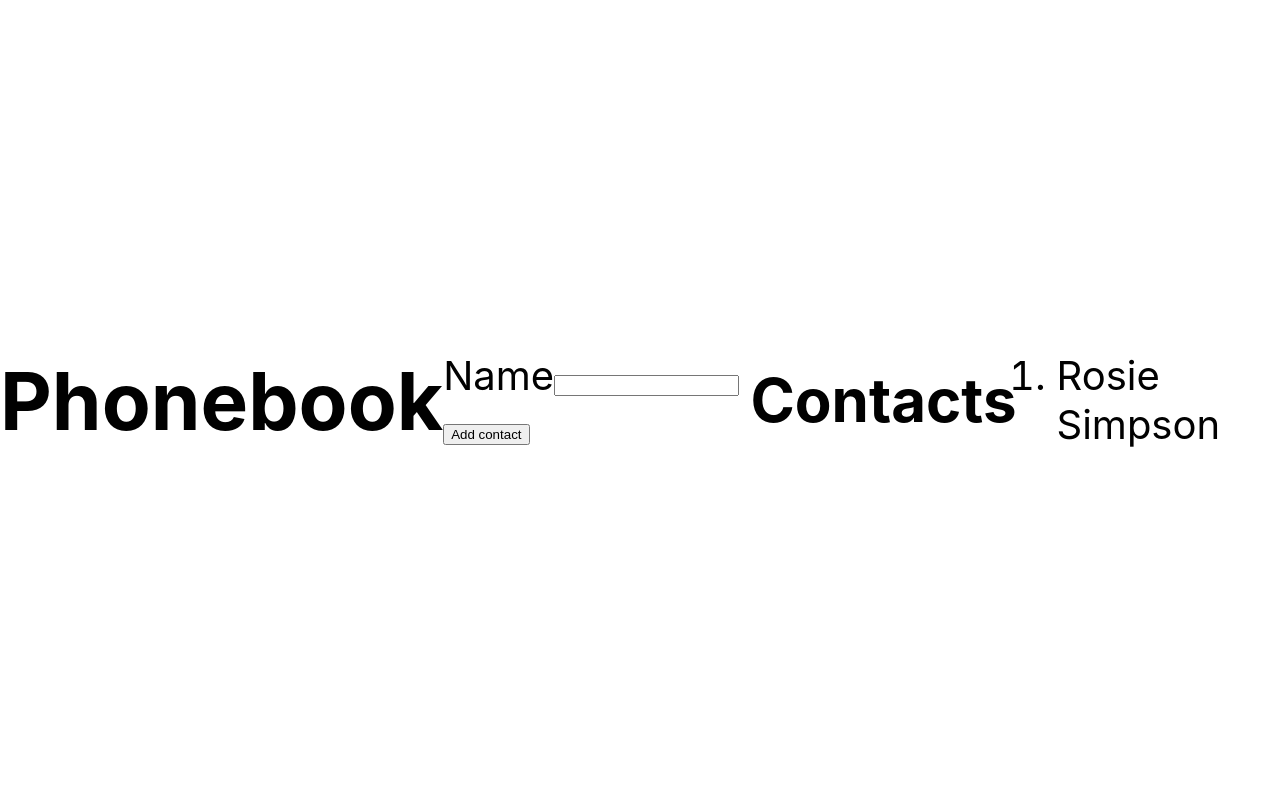
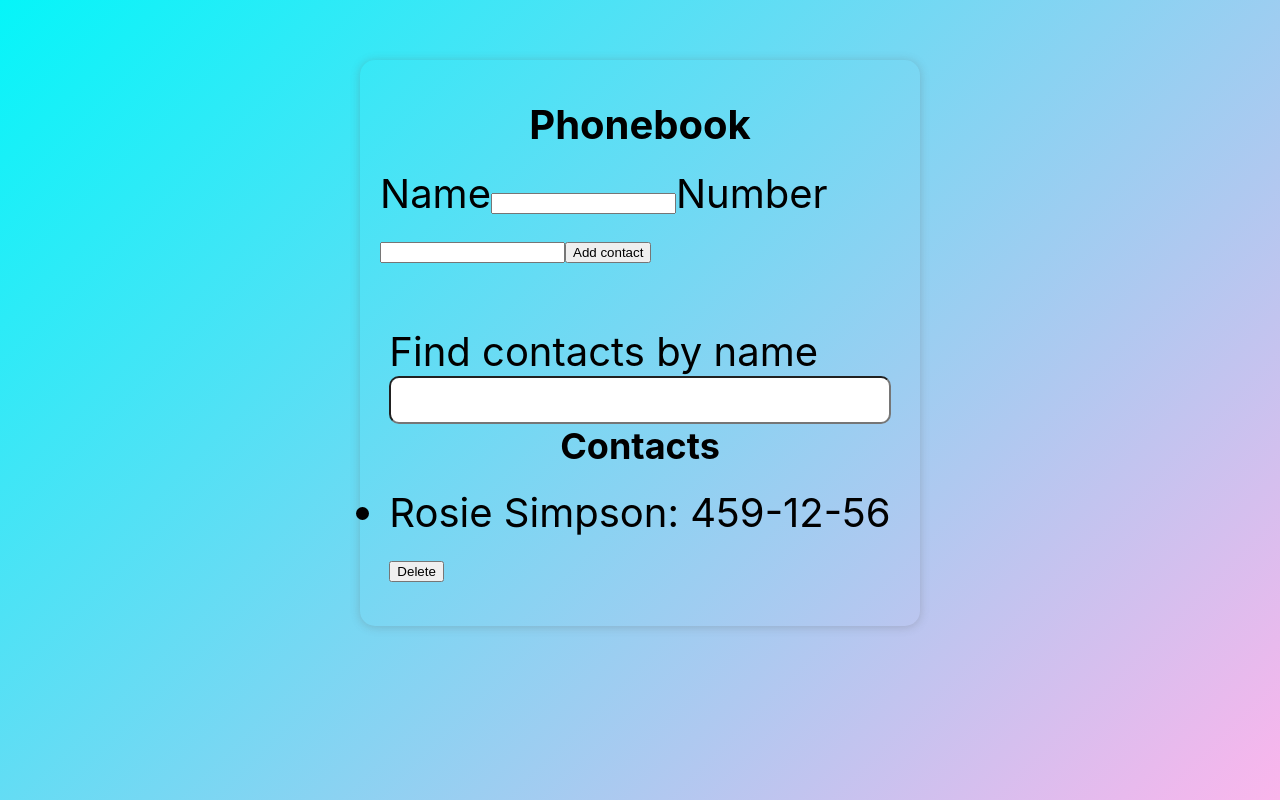
Before and after one commit to Anna4voit/goit-react-hw-02-phonebook, a React (Create React App) app: page / in a window 1280 px wide. Built offline with nearby package versions, Linux system fonts and the light colour scheme.

Commit message:
upgrade-2
added components

```diff
--- a/src/components/App.jsx
+++ b/src/components/App.jsx
@@ -2,56 +2,89 @@
 import { nanoid } from 'nanoid';
 import { ContactList } from './ContactList/ContactList';
 import { ContactForm } from './ContactForm/ContactForm';
+import css from '../components/App.module.css';
 
 export class App extends Component {
   state = {
-    contacts: [{ id: 'id-1', name: 'Rosie Simpson' }],
+    contacts: [{ id: 'id-1', name: 'Rosie Simpson', number: '459-12-56' }],
+    filter: '',
   };
-  // handleChange = event => {
-  //   const { name, value } = event.currentTarget;
-  //      this.setState({ [name]: value });
-  // };
-  // handleSubmit = event => {
-  //   event.preventDefault();
-  //   // console.log(this.state.name);
-  //   const contact = {
-  //     id: 'id-' + nanoid(),
-  //     name: this.state.name,
-  //   };
-  //   console.log(contact);
-  //   this.setState(prevState => ({
-  //     contacts: [...prevState.contacts, contact],
-  //   }));
-  //   console.log(this.state);
-  //   this.setState({ name: '' });
-  // };
-  addContact = name => {
+
+  isDublicateName(name) {
+    const normalizedName = name.toLowerCase();
+    const { contacts } = this.state;
+    const dublicateName = contacts.find(item => {
+      const normalizedCurrentName = item.name.toLowerCase();
+      return normalizedName === normalizedCurrentName;
+    });
+    return Boolean(dublicateName);
+  }
+
+  addContact = (name, number) => {
+    if (this.isDublicateName(name)) {
+      console.log(name);
+      return alert(`${name} is alredy in contacts`);
+    }
+
     const contact = {
       id: 'id-' + nanoid(),
       name,
+      number,
     };
     this.setState(prevState => ({
       contacts: [...prevState.contacts, contact],
     }));
-    this.setState({ name: '' });
   };
+
+  deleteContact = id => {
+    this.setState(({ contacts }) => {
+      const newContact = contacts.filter(item => item.id !== id);
+      return { contacts: newContact };
+    });
+  };
+
+  changeFilter = event => {
+    this.setState({
+      filter: event.target.value,
+    });
+  };
+
+  getFilterContacts() {
+    const { filter, contacts } = this.state;
+    if (!filter) {
+      return contacts;
+    }
+
+    const normalizedFilter = filter.toLowerCase();
+    const filteredContacts = contacts.filter(({ name }) => {
+      const normalizedName = name.toLowerCase();
+      return normalizedName.includes(normalizedFilter);
+    });
+    return filteredContacts;
+  }
+
   render() {
+    const contactsList = this.getFilterContacts();
+    const { addContact, changeFilter, deleteContact } = this;
+
     return (
-      <div
-        style={{
-          height: '100vh',
-          display: 'flex',
-          justifyContent: 'center',
-          alignItems: 'center',
-          fontSize: 40,
-          color: '#010101',
-        }}
-      >
-        <h1>Phonebook</h1>
-        <ContactForm onSubmit={this.addContact} />
-
-        <h2>Contacts</h2>
-        <ContactList contacts={this.state.contacts} />
+      <div className={css.box}>
+        <div>
+          <h1 className={css.title}>Phonebook</h1>
+          <ContactForm onSubmit={addContact} />
+        </div>
+        <div className={css.boxContacts}>
+          <p>Find contacts by name</p>
+          <input
+            type="text"
+            name="filter"
+            value={this.state.filter}
+            onChange={changeFilter}
+            required
+          />
+          <h2 className={css.subtitle}>Contacts</h2>
+          <ContactList contacts={contactsList} deleteContact={deleteContact} />
+        </div>
       </div>
     );
   }
--- /dev/null
+++ b/src/components/App.module.css
@@ -0,0 +1,58 @@
+* {
+  box-sizing: border-box;
+}
+
+body {
+  padding: 60px 20px;
+  height: 100vh;
+  background-image: linear-gradient(135deg, #05f5f9 0%, #fbb5ec 100%);
+}
+
+ul {
+  margin: 0;
+  padding: 0;
+}
+
+h1,
+h2,
+h3,
+h4,
+h5,
+h6,
+p {
+  margin: 0;
+}
+
+.box {
+  display: flex;
+  flex-direction: column;
+  gap: 60px;
+  align-items: center;
+  font-size: 40px;
+  border-radius: 15px;
+  box-shadow: 0 1px 10px rgba(100, 99, 99, 0.3);
+  padding: 40px 20px;
+  width: 70vh;
+  margin: 0 auto;
+}
+
+.title {
+  text-align: center;
+  font-size: 40px;
+  padding-bottom: 20px;
+}
+
+.subtitle {
+  text-align: center;
+  font-size: 36px;
+  padding-bottom: 20px;
+}
+
+.boxContacts input {
+  display: block;
+  width: 100%;
+  padding: 5px;
+  font-size: 30px;
+  border-radius: 10px;
+  margin: 0;
+}
--- a/src/components/ContactForm/ContactForm.jsx
+++ b/src/components/ContactForm/ContactForm.jsx
@@ -1,7 +1,13 @@
 import { Component } from 'react';
+import { nanoid } from 'nanoid';
+
 export class ContactForm extends Component {
+  nameId = nanoid();
+  phoneId = nanoid();
+
   state = {
     name: '',
+    number: '',
   };
 
   handleChange = event => {
@@ -11,23 +17,34 @@
 
   handleSubmit = event => {
     event.preventDefault();
-    this.props.onSubmit(this.state.name);
-    this.setState({ name: '' });
+    this.props.onSubmit(this.state.name, this.state.number);
+    this.setState({ name: '', number: '' });
   };
 
   render() {
+    const { handleSubmit, handleChange, nameId, phoneId } = this;
     return (
-      <form onSubmit={this.handleSubmit}>
-        <label>
-          Name
+      <form onSubmit={handleSubmit}>
+        <label htmlFor={nameId}>Name</label>
         <input
           type="text"
           name="name"
           value={this.state.name}
-            onChange={this.handleChange}
+          onChange={handleChange}
+          id={nameId}
           required
         />
-        </label>
+
+        <label htmlFor={phoneId}>Number</label>
+        <input
+          type="tel"
+          name="number"
+          value={this.state.number}
+          onChange={handleChange}
+          id={phoneId}
+          required
+        />
+
         <button type="submit">Add contact</button>
       </form>
     );
--- a/src/components/ContactItem/ContactItem.jsx
+++ /dev/null
@@ -1,7 +0,0 @@
-export const ContactItem = ({ name }) => {
-  return (
-    <li>
-      <p>{name}</p>
-    </li>
-  );
-};
--- a/src/components/ContactList/ContactList.jsx
+++ b/src/components/ContactList/ContactList.jsx
@@ -1,11 +1,13 @@
-import { ContactItem } from 'components/ContactItem/ContactItem';
-
-export const ContactList = ({ contacts }) => {
-  return (
-    <ol>
-      {contacts.map(({ id, name }) => (
-        <ContactItem key={id} name={name} />
-      ))}
-    </ol>
-  );
+export const ContactList = ({ contacts, deleteContact }) => {
+  const contact = contacts.map(({ id, name, number }) => (
+    <li key={id}>
+      <p>
+        {name}: {number}
+      </p>
+      <button type="button" onClick={() => deleteContact(id)}>
+        Delete
+      </button>
+    </li>
+  ));
+  return <ul>{contact}</ul>;
 };
```
Lines whose indentation alone changed are shown as unchanged.
